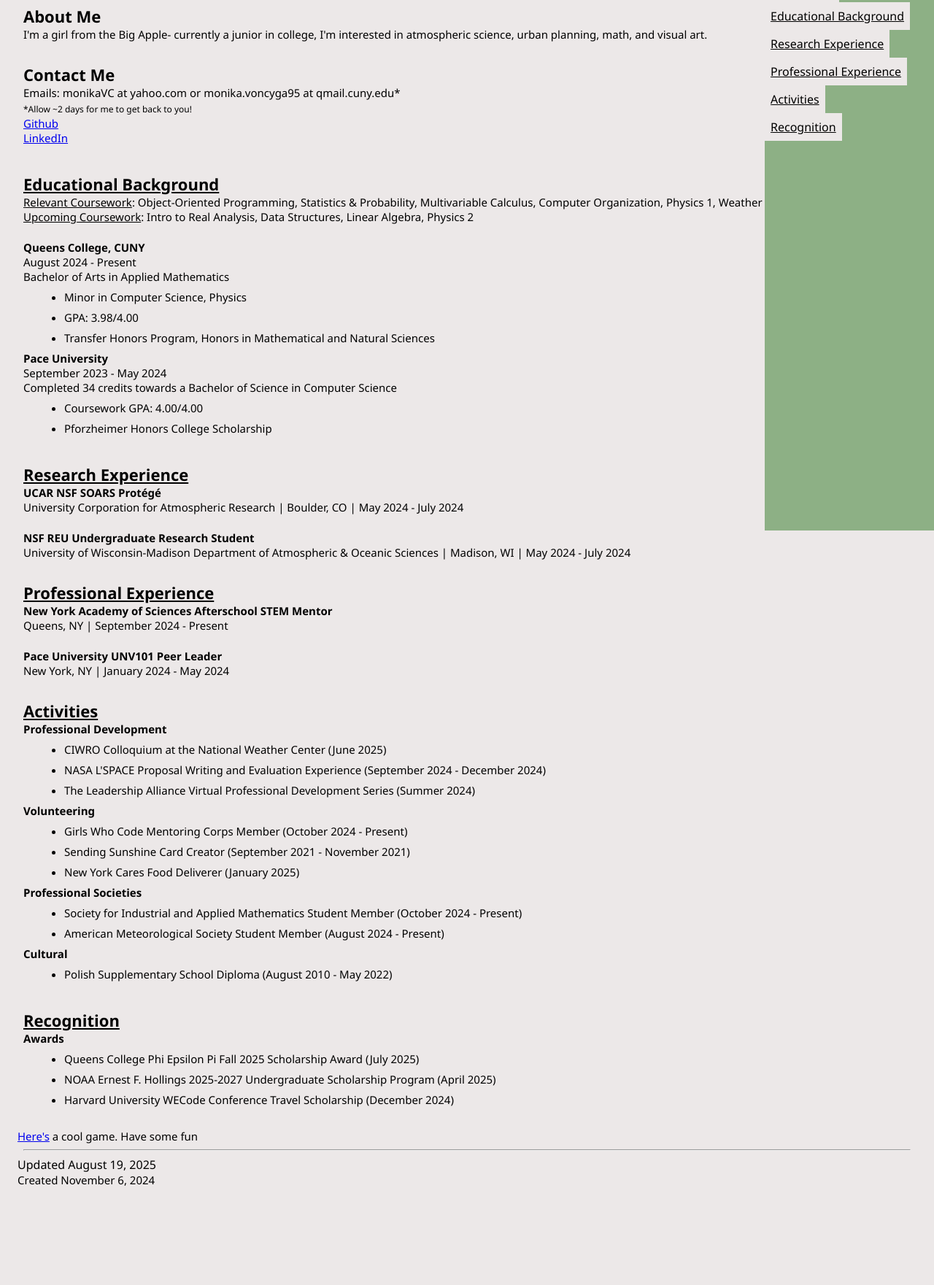
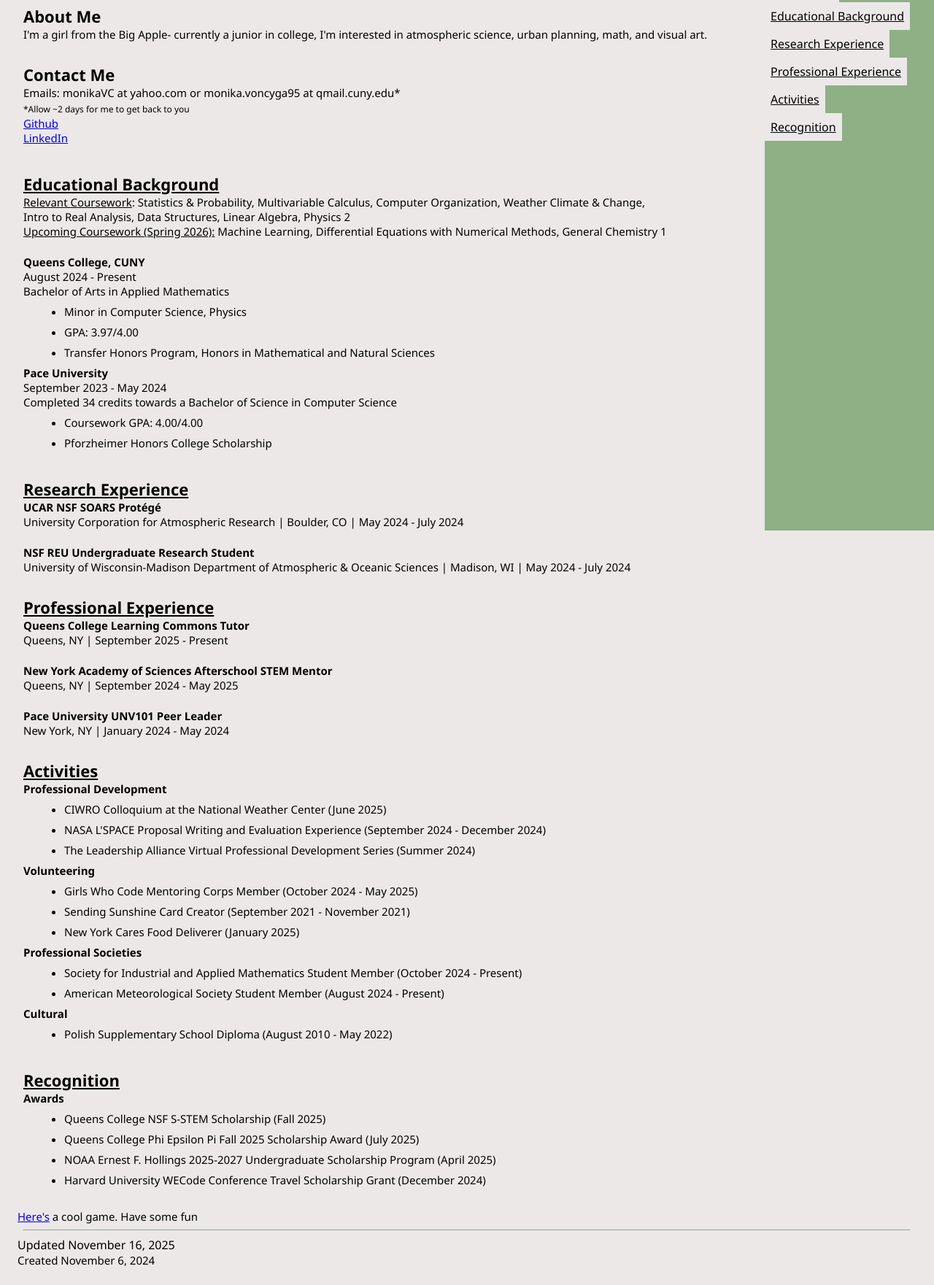
Before and after one commit to monikavc/monikavc.github.io, a plain HTML site: page index.html in a window 1280 px wide. Shown: the part 71-1832 px from the top of the page at 73% size. Before the commit the page ends 1722 px from the top, so only its background shows below. Drawn offline with Linux system fonts and the light colour scheme.

Commit message:
Updated as of Nov 16 25

```diff
--- a/index.html
+++ b/index.html
@@ -36,7 +36,7 @@
         <section id="contactme">
             <header>Contact Me</header>
             <p>Emails: monikaVC at yahoo.com or monika.voncyga95 at qmail.cuny.edu*</p>
-            <p2>*Allow ~2 days for me to get back to you!</p2>
+            <p2>*Allow ~2 days for me to get back to you</p2>
             <!-- Target attribute opens link in a new tab -->
             <p><a href="https://github.com/monikavc" target="_blank">Github</a></p>
             <p><a href="https://www.linkedin.com/in/monika-von-cyga/" target="_blank">LinkedIn</a></p>
@@ -46,9 +46,10 @@
         <!-- EDUCATIONAL BACKGROUND -->
         <section id="educationalbackground">
                 <header><u>Educational Background</u></header>
-                <p><u>Relevant Coursework</u>: Object-Oriented Programming, Statistics & Probability, Multivariable Calculus, Computer Organization, Physics 1, Weather Climate & Change </p>
+                <p><u>Relevant Coursework</u>: Statistics & Probability, Multivariable Calculus, Computer Organization, Weather Climate & Change,
+                <p>Intro to Real Analysis, Data Structures, Linear Algebra, Physics 2 </p>
 
-                <p><u>Upcoming Coursework</u>: Intro to Real Analysis, Data Structures, Linear Algebra, Physics 2</p>
+                <p><u>Upcoming Coursework (Spring 2026):</u> Machine Learning, Differential Equations with Numerical Methods, General Chemistry 1 </p>
 
                 &nbsp
                 <p id="subtitle">Queens College, CUNY</p>
@@ -56,7 +57,7 @@
                 <p>Bachelor of Arts in Applied Mathematics</p>
                 <ul>
                     <li>Minor in Computer Science, Physics</li>
-                    <li>GPA: 3.98/4.00</li>
+                    <li>GPA: 3.97/4.00</li>
                     <li>Transfer Honors Program, Honors in Mathematical and Natural Sciences</li>
                 </ul>
                 <p id="subtitle"> Pace University </p>
@@ -84,8 +85,11 @@
         <!-- PROFESSIONAL EXPERIENCE -->
         <section id="professionalexperience">
             <header><u>Professional Experience</u> </header>
+            <p id="subtitle"> Queens College Learning Commons Tutor</p>
+            <p> Queens, NY | September 2025 - Present</p>
+            &nbsp
             <p id="subtitle">New York Academy of Sciences Afterschool STEM Mentor</p>
-            <p> Queens, NY | September 2024 - Present</p>
+            <p> Queens, NY | September 2024 - May 2025</p>
             &nbsp
             <p id="subtitle"> Pace University UNV101 Peer Leader</p>
             <p> New York, NY | January 2024 - May 2024</p>
@@ -107,7 +111,7 @@
 
             <p> <b>Volunteering</b></p>
             <ul>
-                <li> Girls Who Code Mentoring Corps Member (October 2024 - Present)</li>
+                <li> Girls Who Code Mentoring Corps Member (October 2024 - May 2025)</li>
                 <li> Sending Sunshine Card Creator (September 2021 - November 2021) </li>
                 <li> New York Cares Food Deliverer (January 2025) </li>
             </ul>
@@ -130,9 +134,10 @@
             <header><u>Recognition</u></header>
             <p> <b> Awards </b> </p>
             <ul>
+                <li> Queens College NSF S-STEM Scholarship (Fall 2025)</li>
                 <li> Queens College Phi Epsilon Pi Fall 2025 Scholarship Award (July 2025)</li>
                 <li> NOAA Ernest F. Hollings 2025-2027 Undergraduate Scholarship Program (April 2025)</li>
-                <li> Harvard University WECode Conference Travel Scholarship (December 2024)</li>
+                <li> Harvard University WECode Conference Travel Scholarship Grant (December 2024)</li>
             </ul>
         </section>
         &nbsp
@@ -143,7 +148,7 @@
         <hr> <!-- hr element is a line division -->
 
         <footer>
-            Updated August 19, 2025
+            Updated November 16, 2025
             <p>Created November 6, 2024</p>
         </footer>
     </body>
```
